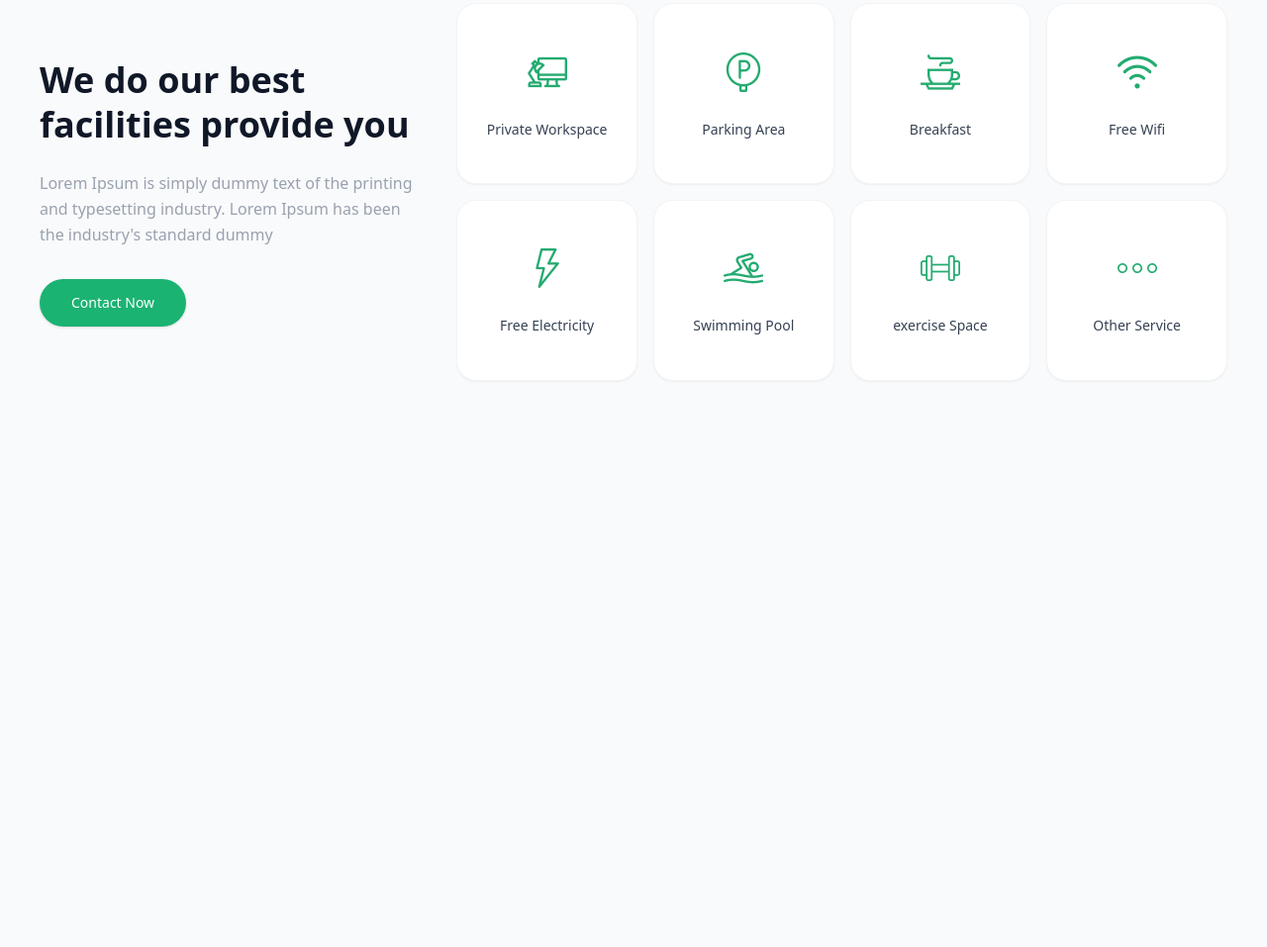
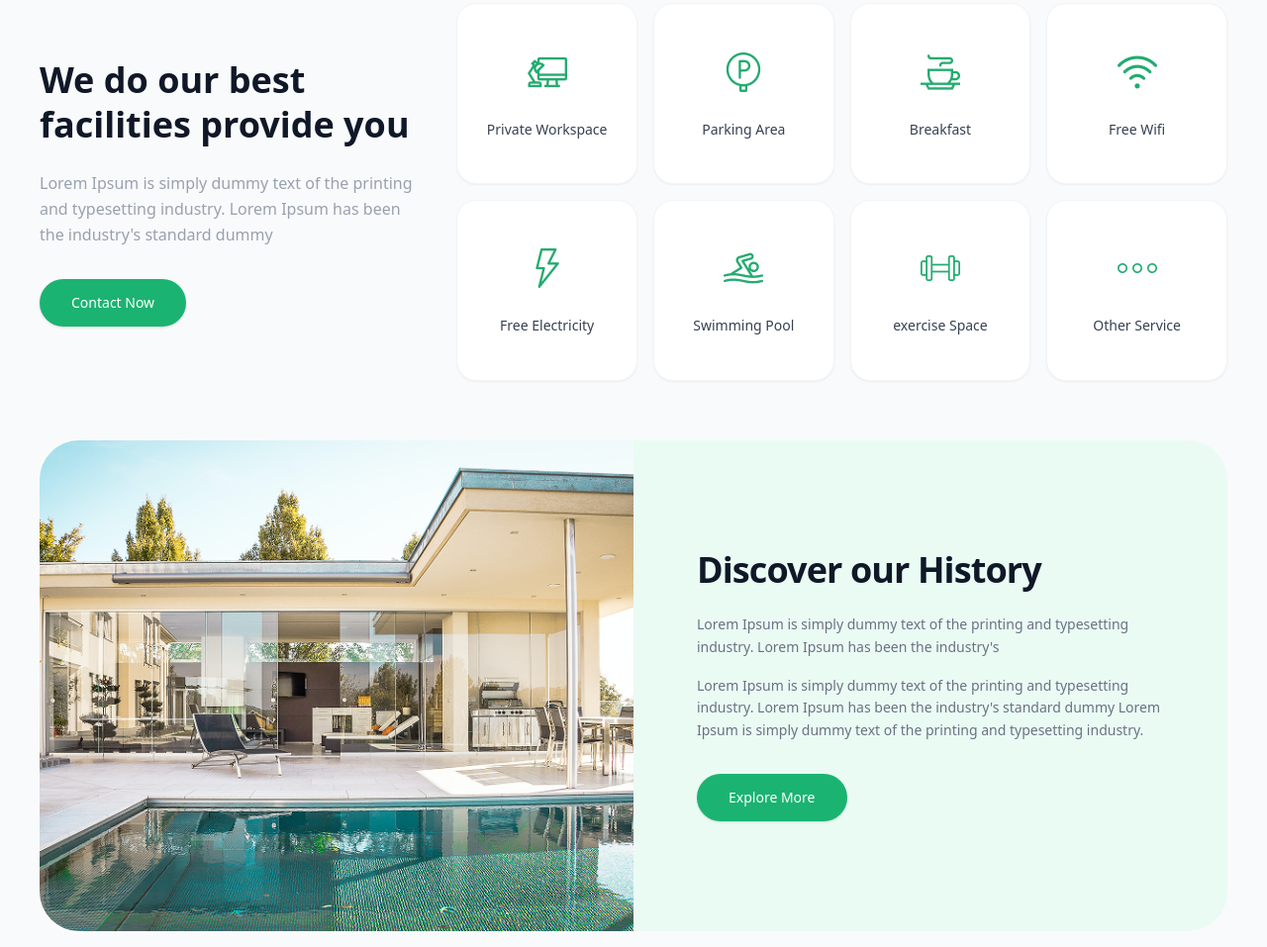
Before and after one commit to kabirovabdullo60-dot/Find-your-perfect-place-to-stay, a website: page index.html in a window 1280 px wide. Shown: the part 1464-2421 px from the top of the page at 99% size. Before the commit the page ends 1865 px from the top, so only its background shows below. Drawn offline with Linux system fonts and the light colour scheme.

Commit message:
section 4

```diff
--- a/index.html
+++ b/index.html
@@ -274,5 +274,35 @@
     </div>
 
   </div>
+
+  <div class="w-full max-w-[1200px] bg-[#eafbf4] rounded-[40px] overflow-hidden flex flex-col md:flex-row items-stretch mt-15">
+
+    <div class="w-full md:w-1/2 min-h-[300px] md:min-h-full relative flex justify-center">
+      <div class="w-full max-w-[300px] md:max-w-full">
+        <img src="./src/images/image (4).png" alt="History House" class="w-full h-full object-cover">
+      </div>
+    </div>
+
+    <div class="w-full md:w-1/2 p-8 md:p-16 flex flex-col justify-center items-center md:items-start text-center md:text-left">
+      <div class="w-full max-w-[300px] md:max-w-xl flex flex-col items-center md:items-start">
+        <h2 class="text-3xl md:text-4xl font-bold text-gray-900 mb-6 tracking-tight">
+          Discover our History
+        </h2>
+
+        <p class="text-gray-500 text-sm leading-relaxed mb-4">
+          Lorem Ipsum is simply dummy text of the printing and typesetting industry. Lorem Ipsum has been the industry's
+        </p>
+
+        <p class="text-gray-500 text-sm leading-relaxed mb-8">
+          Lorem Ipsum is simply dummy text of the printing and typesetting industry. Lorem Ipsum has been the industry's standard dummy Lorem Ipsum is simply dummy text of the printing and typesetting industry.
+        </p>
+
+        <button class="bg-[#1bb372] hover:bg-emerald-600 text-white font-medium px-8 py-3.5 rounded-full text-sm transition shadow-sm w-full sm:w-auto">
+          Explore More
+        </button>
+      </div>
+    </div>
+
+  </div>
 </body>
 </html>
```
Also changed, not shown: src/images/image (4).png (added), src/output.css.
